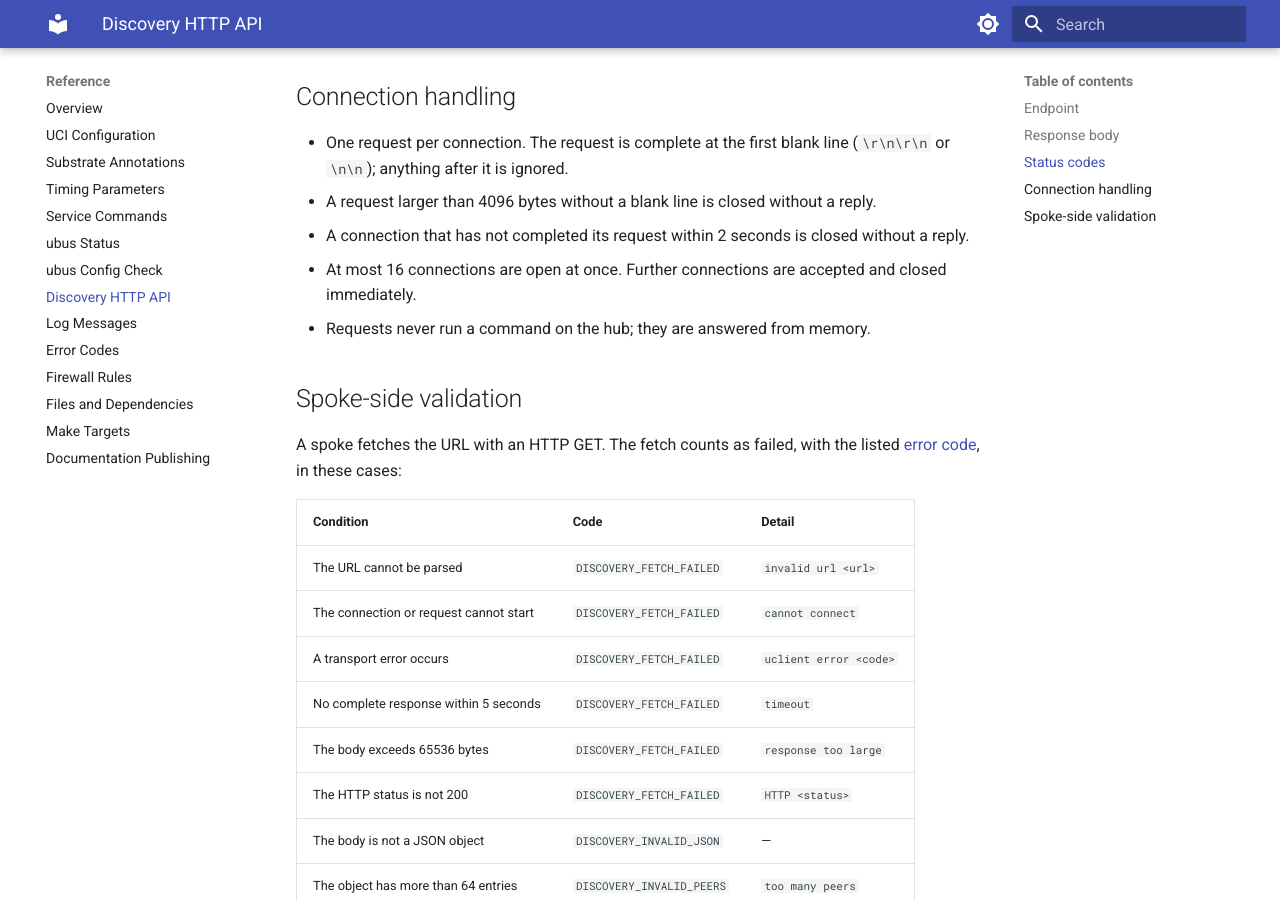
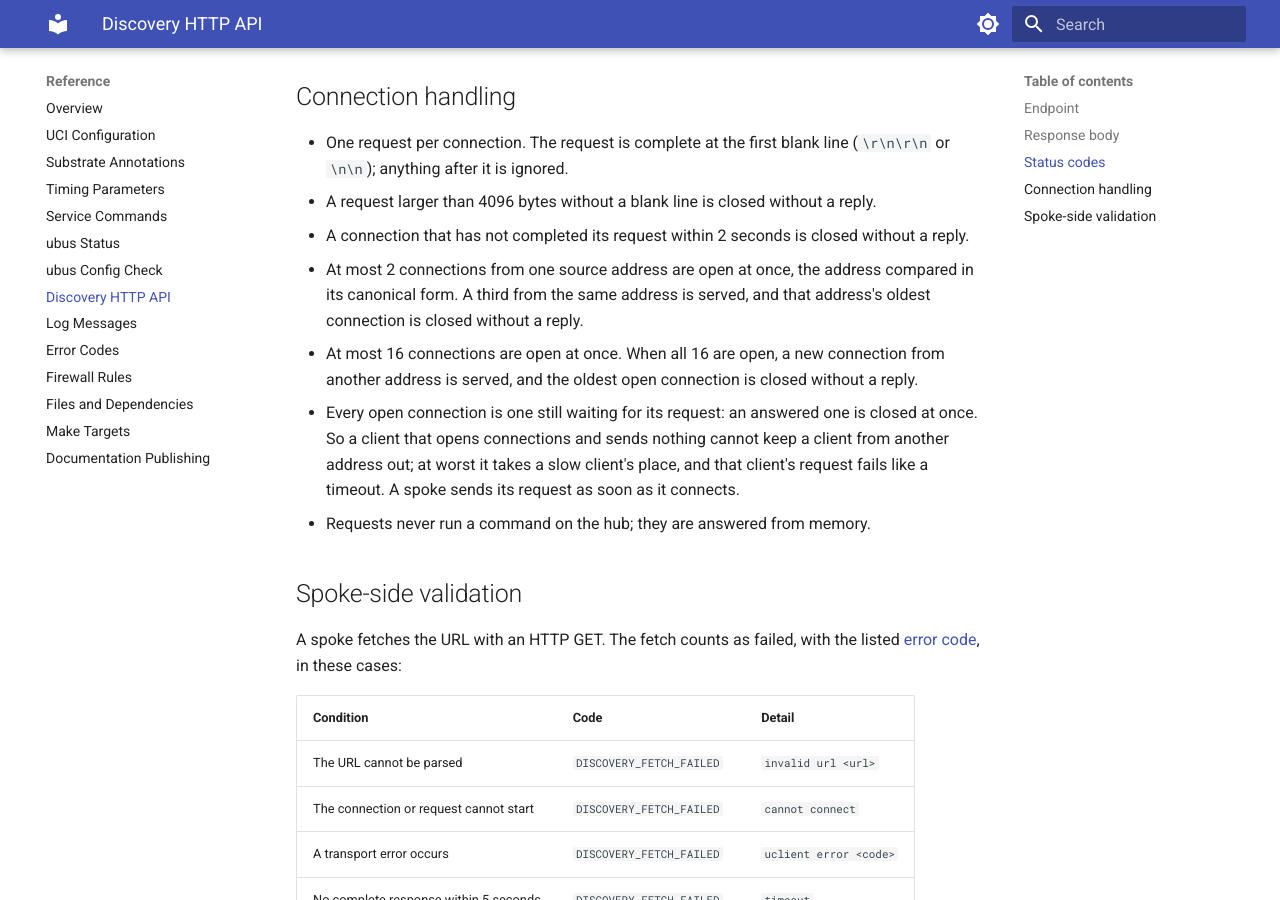
Before and after one commit to m00qek/wgpathd, an MkDocs documentation site: the page built from docs/reference/discovery-api.md, in a window 1280 px wide and 900 px high, scrolled down 1716 px. Built offline with MkDocs 1.6.1 and Material for MkDocs 9.7.7, drawn with Linux system fonts in a browser that asks for light colours.

Commit message:
Publisher: a new connection takes the place of the oldest, two per source
Audit finding F8. With 16 connections open the server closed every new one, so any client that could reach it and reopened 16 idle connections every 1.5 s kept all spokes from discovery (0 answers of 12 in the audit). A new connection is now always served: when its source address already holds 2 connections, the oldest of those is closed; else when 16 are open, the oldest of all. Every open connection is one still waiting for its request, since an answered one closes at once, so a client that sends nothing only ever displaces a slow one.

Closing the source's own oldest connection, rather than refusing the new one, lets a spoke whose earlier fetch hangs get through on its next. Each connection is a record in the open list that closes once, whichever of the answer, an error, the timeout or an eviction comes first, so the count cannot drift; listen() now reports it and closes the open connections with the server.

```diff
--- a/docs/reference/discovery-api.md
+++ b/docs/reference/discovery-api.md
@@ -63,7 +63,9 @@ Connection: close
 - One request per connection. The request is complete at the first blank line (`\r\n\r\n` or `\n\n`); anything after it is ignored.
 - A request larger than 4096 bytes without a blank line is closed without a reply.
 - A connection that has not completed its request within 2 seconds is closed without a reply.
-- At most 16 connections are open at once. Further connections are accepted and closed immediately.
+- At most 2 connections from one source address are open at once, the address compared in its canonical form. A third from the same address is served, and that address's oldest connection is closed without a reply.
+- At most 16 connections are open at once. When all 16 are open, a new connection from another address is served, and the oldest open connection is closed without a reply.
+- Every open connection is one still waiting for its request: an answered one is closed at once. So a client that opens connections and sends nothing cannot keep a client from another address out; at worst it takes a slow client's place, and that client's request fails like a timeout. A spoke sends its request as soon as it connects.
 - Requests never run a command on the hub; they are answered from memory.
 
 ## Spoke-side validation
```
Also changed, not shown: docs/reference/parameters.md (+1 -1 lines), 2 other files.
